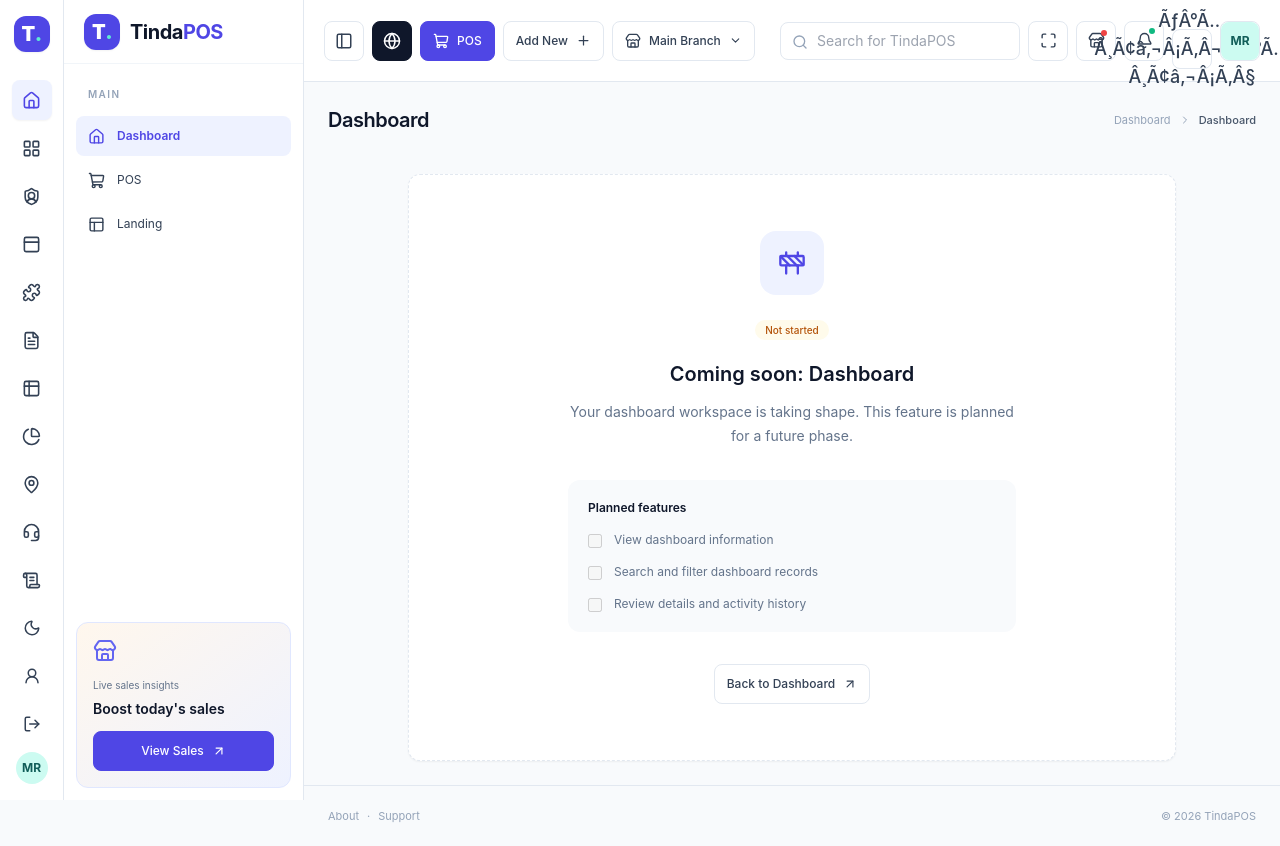
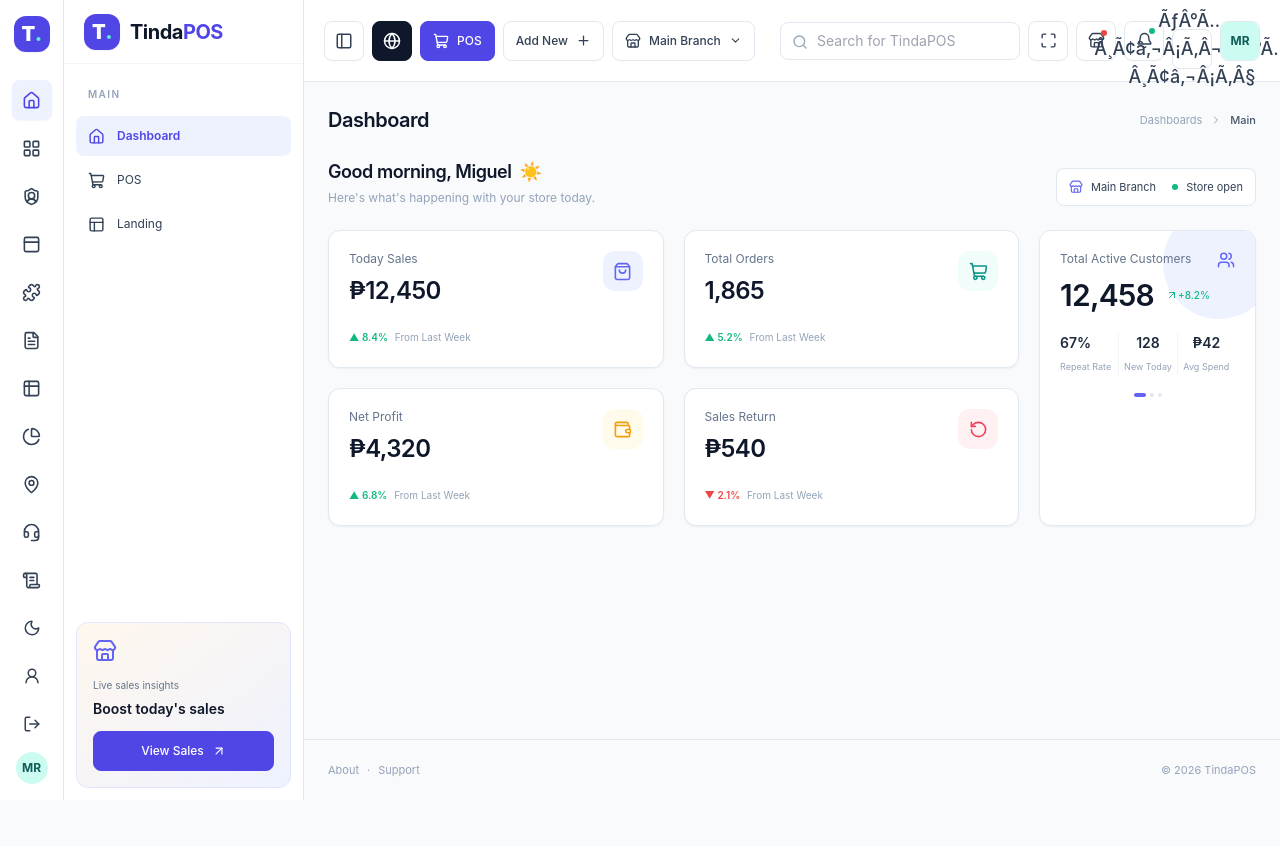
Before and after one commit to mandocdocmawin-dot/POS-System, a React (Vite) app: page / in a window 1280 px wide. After the commit the page ends 800 px from the top, so only its background shows below. Built offline with nearby package versions, Linux system fonts and the light colour scheme.

Commit message:
feat(dashboard): add dashboard stat cards and customer summary

```diff
--- a/src/app/router.tsx
+++ b/src/app/router.tsx
@@ -1,4 +1,4 @@
 import { createBrowserRouter } from 'react-router-dom'
 import { routes } from '../config/menu'
 import { MainLayout } from '../layouts/MainLayout'
-export const router = createBrowserRouter([{ Component: MainLayout, children: [...routes.map(route => ({ path: route.path, lazy: () => import('../pages/misc/RoutePage') })), { path: '*', lazy: () => import('../pages/misc/RoutePage') }] }])
+export const router = createBrowserRouter([{ Component: MainLayout, children: [...routes.map(route => ({ path: route.path, lazy: route.path === '/' ? () => import('../pages/dashboard/DashboardPage') : () => import('../pages/misc/RoutePage') })), { path: '*', lazy: () => import('../pages/misc/RoutePage') }] }])
--- /dev/null
+++ b/src/data/dashboard.ts
@@ -0,0 +1,18 @@
+import { ShoppingBag, ShoppingCart, Wallet, RotateCcw } from 'lucide-react'
+export const dashboardData = {
+ stats: [
+ { title: 'Today Sales', value: '₱12,450', trend: '8.4%', up: true, icon: ShoppingBag, color: 'bg-indigo-50 text-indigo-500 dark:bg-indigo-500/15' },
+ { title: 'Total Orders', value: '1,865', trend: '5.2%', up: true, icon: ShoppingCart, color: 'bg-teal-50 text-teal-600 dark:bg-teal-500/15' },
+ { title: 'Net Profit', value: '₱4,320', trend: '6.8%', up: true, icon: Wallet, color: 'bg-amber-50 text-amber-500 dark:bg-amber-500/15' },
+ { title: 'Sales Return', value: '₱540', trend: '2.1%', up: false, icon: RotateCcw, color: 'bg-rose-50 text-rose-500 dark:bg-rose-500/15' }
+ ],
+ summary: { total: '12,458', trend: '+8.2%', mini: [{ label: 'Repeat Rate', value: '67%' }, { label: 'New Today', value: '128' }, { label: 'Avg Spend', value: '₱42' }] },
+ staff: { names: ['Ana Santos', 'Jose Cruz', 'Maria Reyes', 'Carlo Garcia', 'Bea Dela Cruz'], best: 'Maria Reyes', stats: [{ label: 'Best', value: '82%' }, { label: 'Orders', value: '1,248' }, { label: 'Sales', value: '₱4.8L' }] },
+ gross: { value: '₱486k', bars: [{ label: 'Products', value: '₱125k', percent: 80 }, { label: 'Services', value: '₱86k', percent: 64 }, { label: 'Discounts', value: '₱24k', percent: 28 }, { label: 'Expenses', value: '₱62k', percent: 48 }, { label: 'Profits', value: '₱94k', percent: 70 }, { label: 'Sales', value: '₱195k', percent: 94 }] },
+ lowStock: [{ name: 'Everyday Cotton Tee', sku: 'TP-001', percent: 24, stock: 8 }, { name: 'Classic Canvas Shoes', sku: 'TP-002', percent: 18, stock: 5 }, { name: 'Everyday Tote Bag', sku: 'TP-003', percent: 12, stock: 3 }, { name: 'Wireless Earbuds', sku: 'TP-004', percent: 30, stock: 10 }],
+ topProducts: [{ name: 'Everyday Cotton Tee', sku: 'TP-001', trend: '+12.8%', sales: '1,248', up: true }, { name: 'Classic Canvas Shoes', sku: 'TP-002', trend: '+8.2%', sales: '986', up: true }, { name: 'Minimalist Watch', sku: 'TP-005', trend: '-2.4%', sales: '754', up: false }, { name: 'Everyday Tote Bag', sku: 'TP-003', trend: '+6.5%', sales: '628', up: true }],
+ customers: { total: '8,426', trend: '+12.4%', names: ['Ana Santos', 'Miguel Reyes', 'Jose Cruz', 'Bea Dela Cruz'], rows: [{ label: 'New Customers', percent: 38.1, count: '3,210', color: '#6366f1' }, { label: 'Loyalty Customers', percent: 78.6, count: '6,623', color: '#14b8a6' }] },
+ payments: [{ label: 'GCash', percent: 75, color: 'bg-indigo-500' }, { label: 'Cash', percent: 58, color: 'bg-teal-400' }],
+ transactions: [{ id: '#INV-2026-042', method: 'GCash', time: '2 min ago', amount: 1499 }, { id: '#INV-2026-041', method: 'Cash', time: '8 min ago', amount: 850 }, { id: '#INV-2026-040', method: 'GCash', time: '12 min ago', amount: 2290 }, { id: '#INV-2026-039', method: 'Cash', time: '18 min ago', amount: 650 }],
+ categories: { total: '24,680', segments: [{ name: 'Clothing', percent: 48, color: 'bg-indigo-500' }, { name: 'Footwear', percent: 32, color: 'bg-teal-400' }, { name: 'Others', percent: 20, color: 'bg-amber-400' }], rows: [{ name: 'Clothing', subtitle: '1,248 products sold', value: '₱128,450' }, { name: 'Footwear', subtitle: '986 products sold', value: '₱96,800' }] }
+}
--- /dev/null
+++ b/src/pages/dashboard/DashboardPage.tsx
@@ -0,0 +1,5 @@
+import { Store } from 'lucide-react'
+import { PageHeader } from '../../components/layout/PageHeader'
+import { useBranchStore } from '../../store/useBranchStore'
+import { SummaryRow } from './SummaryRow'
+export function Component() { const branch = useBranchStore(s => s.branch); return <><PageHeader title="Dashboard" breadcrumb={['Dashboards', 'Main']}/><div className="mb-6 flex flex-wrap items-end justify-between gap-3"><div><h2 className="text-lg font-semibold tracking-tight">Good morning, Miguel <span className="ml-1">☀️</span></h2><p className="mt-1 text-xs text-slate-400">Here's what's happening with your store today.</p></div><span className="flex items-center gap-2 rounded-lg border border-slate-200 bg-white px-3 py-2 text-[11px] dark:border-slate-800 dark:bg-slate-900"><Store size={14} className="text-indigo-500"/>{branch}<span className="ml-2 h-1.5 w-1.5 rounded-full bg-emerald-500"/>Store open</span></div><div className="space-y-5"><SummaryRow /></div></> }
--- /dev/null
+++ b/src/pages/dashboard/SummaryRow.tsx
@@ -0,0 +1,4 @@
+import { Users, ArrowUpRight } from 'lucide-react'
+import { StatCard } from '../../components/common/StatCard'
+import { dashboardService } from '../../services/dashboardService'
+export function SummaryRow() { const summary = dashboardService.getSummary(); return <div className="grid grid-cols-1 gap-5 xl:grid-cols-12"><div className="grid gap-5 sm:grid-cols-2 2xl:grid-cols-4 xl:col-span-9">{dashboardService.getStats().map(stat => <StatCard key={stat.title} {...stat}/>)}</div><section className="card relative overflow-hidden xl:col-span-3"><div className="absolute -right-5 -top-6 h-28 w-28 rounded-full bg-indigo-50 dark:bg-indigo-500/10"/><div className="relative flex justify-between"><p className="text-xs text-slate-500">Total Active Customers</p><Users size={18} className="text-indigo-500"/></div><div className="relative mt-2 flex items-center gap-3"><h2 className="text-3xl font-semibold tracking-tight">{summary.total}</h2><span className="flex items-center text-[10px] font-medium text-emerald-500"><ArrowUpRight size={12}/>{summary.trend}</span></div><div className="mt-5 grid grid-cols-3 divide-x divide-slate-100 dark:divide-slate-800">{summary.mini.map(item => <div key={item.label} className="text-center first:text-left"><p className="text-sm font-semibold text-slate-800 dark:text-slate-100">{item.value}</p><p className="mt-1 text-[9px] text-slate-400">{item.label}</p></div>)}</div><div aria-label="Summary slide 1 of 3" className="mt-4 flex justify-center gap-1"><span className="h-1 w-3 rounded-full bg-indigo-500"/><span className="h-1 w-1 rounded-full bg-slate-200"/><span className="h-1 w-1 rounded-full bg-slate-200"/></div></section></div> }
--- /dev/null
+++ b/src/services/dashboardService.ts
@@ -0,0 +1,3 @@
+import { dashboardData } from '../data/dashboard'
+// Synchronous, local-only service boundary; persistence can be introduced here later.
+export const dashboardService = { getStats: () => dashboardData.stats, getSummary: () => dashboardData.summary }
```
